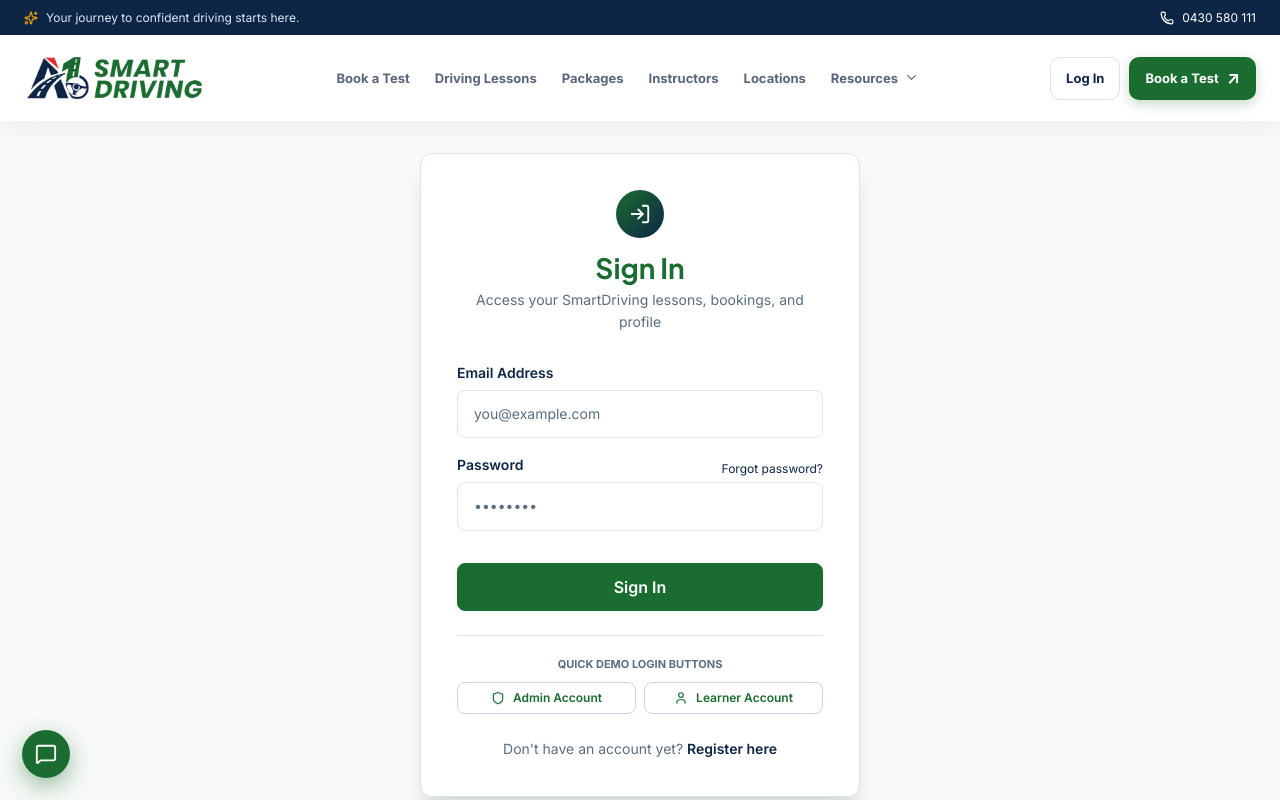
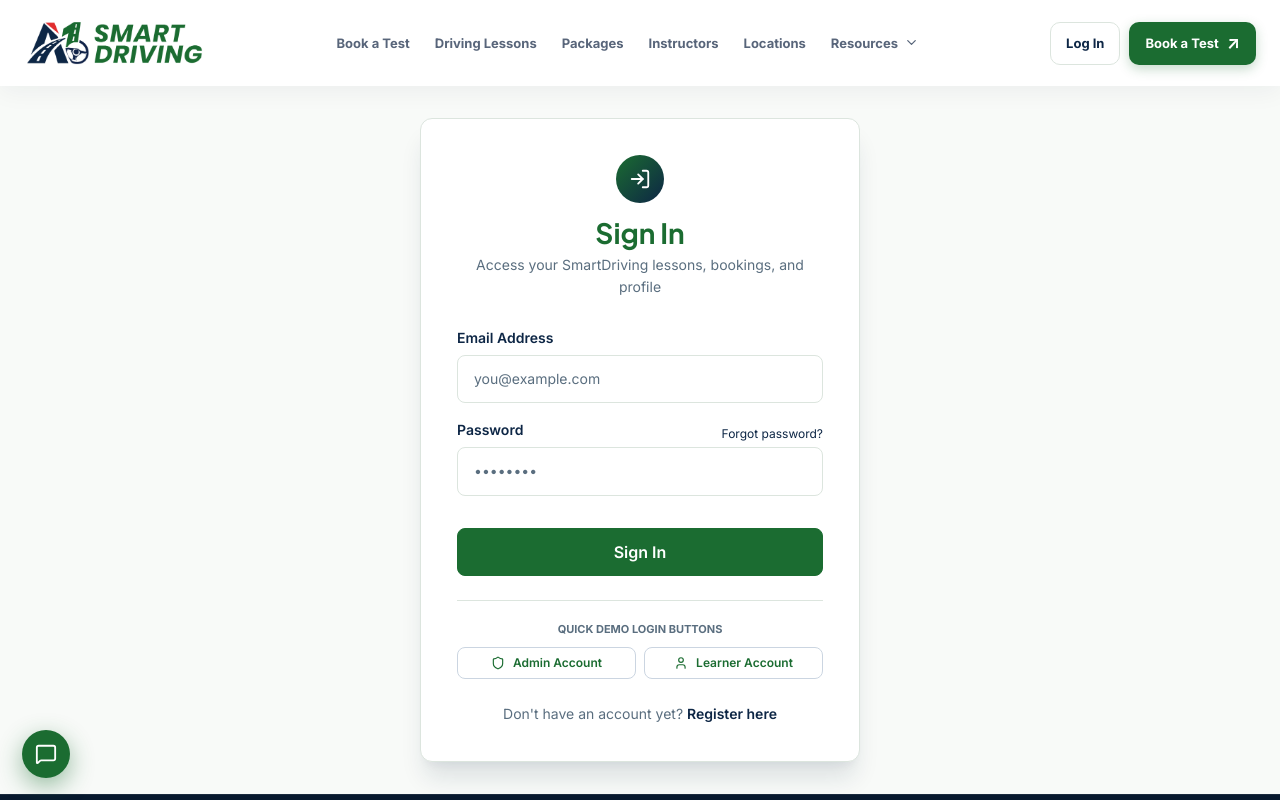
Before and after one commit to arjun123-12/smartdrivinglicence, a React (Vite) app in the folder frontend/: page /login in a window 1280 px wide. Shown: the top 800 px of the page. Built offline with nearby package versions, Linux system fonts and the light colour scheme; no server answers.

Commit message:
Website updated

```diff
--- a/frontend/src/components/layout/Navbar.jsx
+++ b/frontend/src/components/layout/Navbar.jsx
@@ -68,20 +68,7 @@ export default function Navbar() {
 
   return (
     <header className="sd-header">
-      {/* Slim announcement bar */}
-      <div className="sd-topbar">
-        <div className="sd-container sd-topbar-inner">
-          <p>
-            <Sparkles size={14} />
-            <span>Your journey to confident driving starts here.</span>
-          </p>
 
-          <a href="tel:0430580111" className="sd-topbar-contact">
-            <Phone size={14} />
-            <span>0430 580 111</span>
-          </a>
-        </div>
-      </div>
 
       {/* Main navigation */}
       <div className="sd-mainbar">
```
